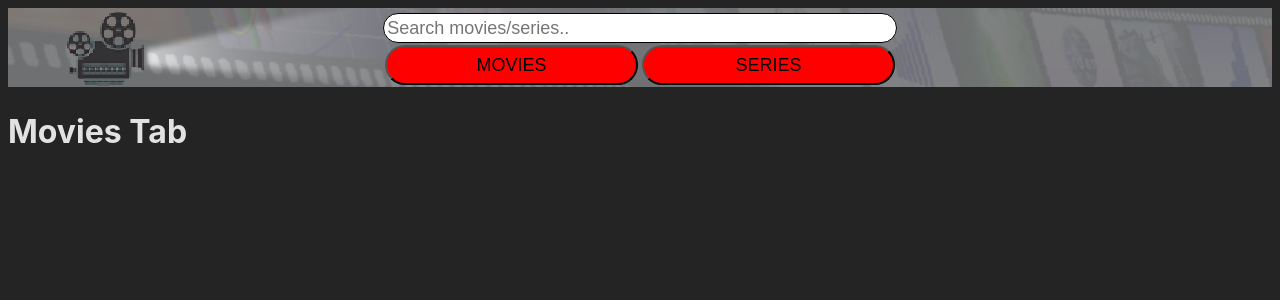
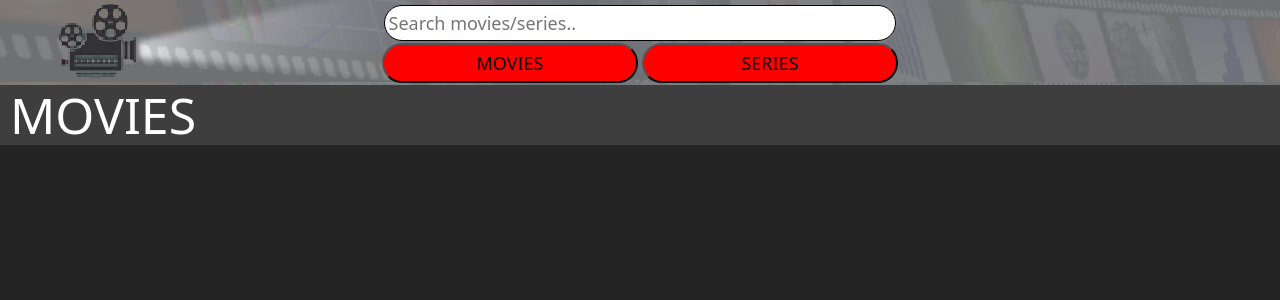
Before and after one commit to MaragkakisMike/MoviesAndSeries, a React (Vite) app: page / in a window 1280 px wide. Shown: the top 300 px of the page. Built offline with nearby package versions, Linux system fonts and the light colour scheme.

Commit message:
Api movies
The comunication with the api is working. Searching movies and the api returns the 10 first that it finds.

```diff
--- a/package.json
+++ b/package.json
@@ -10,6 +10,7 @@
     "preview": "vite preview"
   },
   "dependencies": {
+    "bootstrap": "^5.3.0",
     "react": "^18.2.0",
     "react-dom": "^18.2.0",
     "react-router": "^6.13.0",
--- a/src/App.css
+++ b/src/App.css
@@ -14,7 +14,7 @@
   color: black;
   font-size: large;
 }
-.btn{
+.button{
 	width: 20%;
   height: 40px;
 	background-color: red;
@@ -24,3 +24,16 @@
   margin: 2px;
   font-size: large;
 }
+.DataCont{
+  background-color: rgb(62, 62, 62);
+}
+
+.Poster{
+  padding: 5px;
+}
+
+.header{
+  color: white;
+  font-size: 50px;
+  margin-left: 10px;
+}
--- a/src/App.tsx
+++ b/src/App.tsx
@@ -1,20 +1,34 @@
-import MoviesPage from "./pages/MoviesPage";
-import SeriesPage from "./pages/SeriesPage";
+import MoviesPage from "./Components/MoviesPage";
+import SeriesPage from "./Components/SeriesPage";
+import { SetStateAction, useState} from "react";
 import {BrowserRouter as Router,Routes, Route, Link} from "react-router-dom";
+import 'bootstrap/dist/css/bootstrap.min.css'
 import "./App.css";
 
 function App(){
+  const [searchP, setSearchP]=useState("");
+
+  const handleKeyDown = (event: any) => {
+    if (event.key === 'Enter') {
+      console.log(searchP);
+      setSearchP(event.target.value);
+    }
+  };
+
+
+  //setSearchP("Harry");
+
   return  <Router>
     <div className="navBar" id="navBar">
-      <input type="text" id="search" name="search" placeholder="Search movies/series.." />
-      <div className="d-grid gap-2">
-        <Link to="/"><button className="btn" type="button" id="moviesbtn" >MOVIES</button></Link>
-        <Link to="/series"><button className="btn" type="button" id="seriesbtn" >SERIES</button></Link>
+      <input type="text" id="search" name="search" placeholder="Search movies/series.." onKeyDown={handleKeyDown}/>
+      <div>
+        <Link to="/"><button className="button" type="button" id="moviesbtn" >MOVIES</button></Link>
+        <Link to="/series"><button className="button" type="button" id="seriesbtn" >SERIES</button></Link>
       </div>
     </div>
 
     <Routes>
-      <Route path='/' element={<MoviesPage />} />
+      <Route path='/' element={<MoviesPage searchParam={searchP}/>} />
       <Route path="/series" element={<SeriesPage />}/>
     </Routes>
 
--- /dev/null
+++ b/src/Components/DataList.tsx
@@ -0,0 +1,12 @@
+import React from "react";
+
+const DataList = (props: { data: any[]; })=>{
+
+    return <>
+        {props.data.map((d, index)=>
+            <img className="Poster" src={d.Poster}></img>
+            )}
+    </>
+}
+
+export default DataList;
--- /dev/null
+++ b/src/Components/MoviesPage.tsx
@@ -0,0 +1,27 @@
+import { useState, useEffect} from "react";
+import DataList from "./DataList";
+
+function MoviesPage(props: { searchParam: string; }){
+    const [Movies, setMovies]=useState([]);
+
+    const getMoviesRequest =async () => {
+        if(props.searchParam===""){return;}
+        console.log(props.searchParam);
+        const response = await fetch("http://omdbapi.com/?s="+props.searchParam+"&apikey=33baabbf");
+        const responseJSON = await response.json();
+        setMovies(responseJSON.Search);
+    };
+
+    useEffect(()=>{
+        getMoviesRequest();
+    }, [props.searchParam])
+
+    return <div className="DataCont">
+        <h1 className="header">MOVIES</h1>
+        <div className="container-fluid">
+                <DataList data={Movies} />
+        </div>
+    </div>
+}
+
+export default MoviesPage;
--- a/src/pages/MoviesPage.tsx
+++ /dev/null
@@ -1,6 +0,0 @@
-
-function MoviesPage(){
-    return <h1>Movies Tab</h1>;
-}
-
-export default MoviesPage;
```
Also changed, not shown: src/Components/SeriesPage.tsx (renamed from src/pages/SeriesPage.tsx), 1 other file (tests, documents, lock files or other folders).
